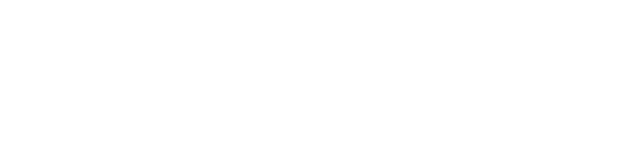
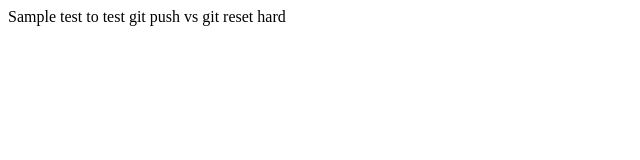
Before and after one commit to hemanth1kumar/sample, a plain HTML site: page index.html in a window 1280 px wide. Shown: the whole page, without its empty margins (0-640 px from the left). Drawn offline with Linux system fonts and the light colour scheme.

Commit message:
test commit

```diff
--- a/index.html
+++ b/index.html
@@ -1,3 +1,6 @@
 <html>
   <title>Test</title>
+  <body>
+    Sample test to test git push vs git reset hard
+  </body>
 </html>
--- /dev/null
+++ b/styles.css
@@ -0,0 +1,3 @@
+body {
+  font-family: sans-serif;
+}
```
